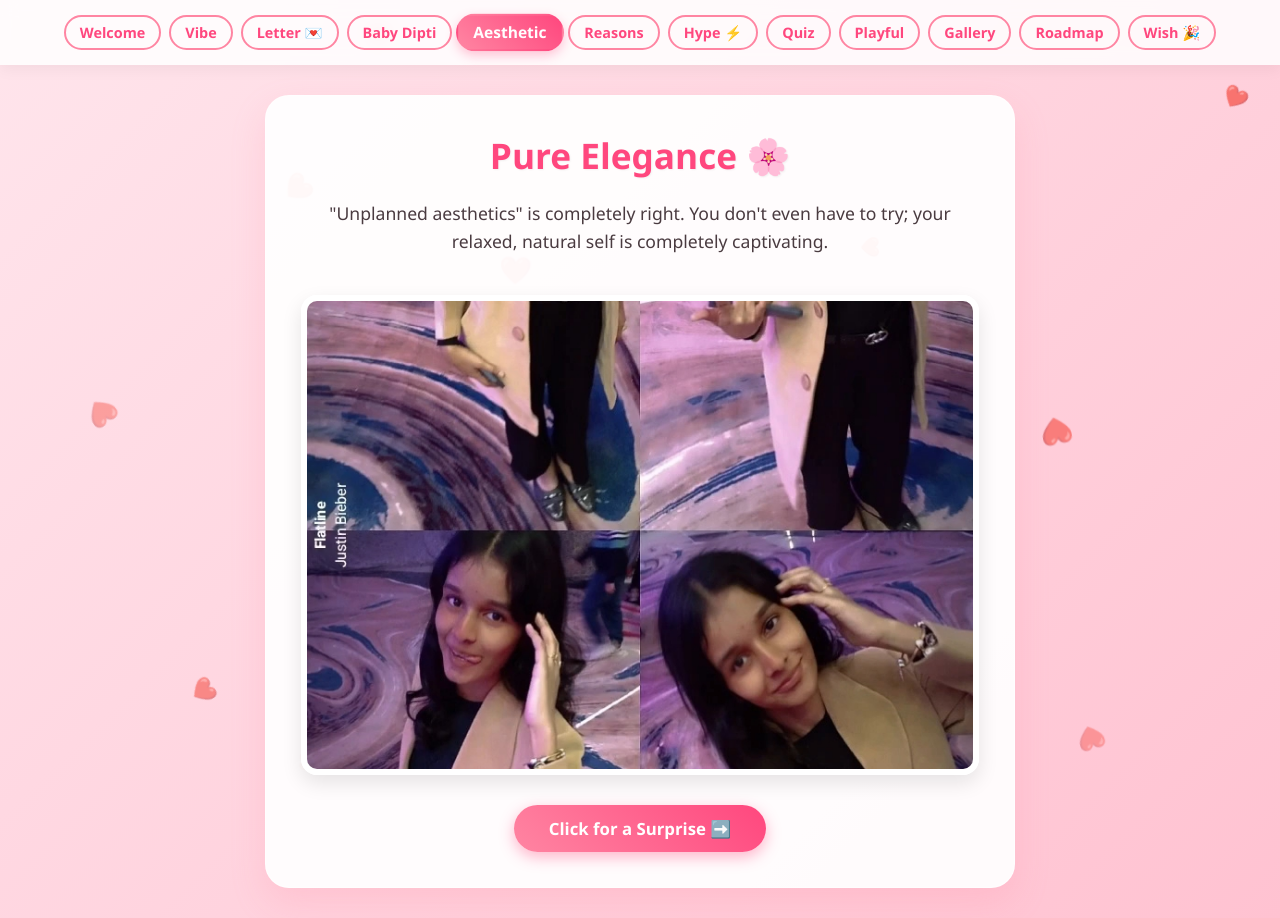
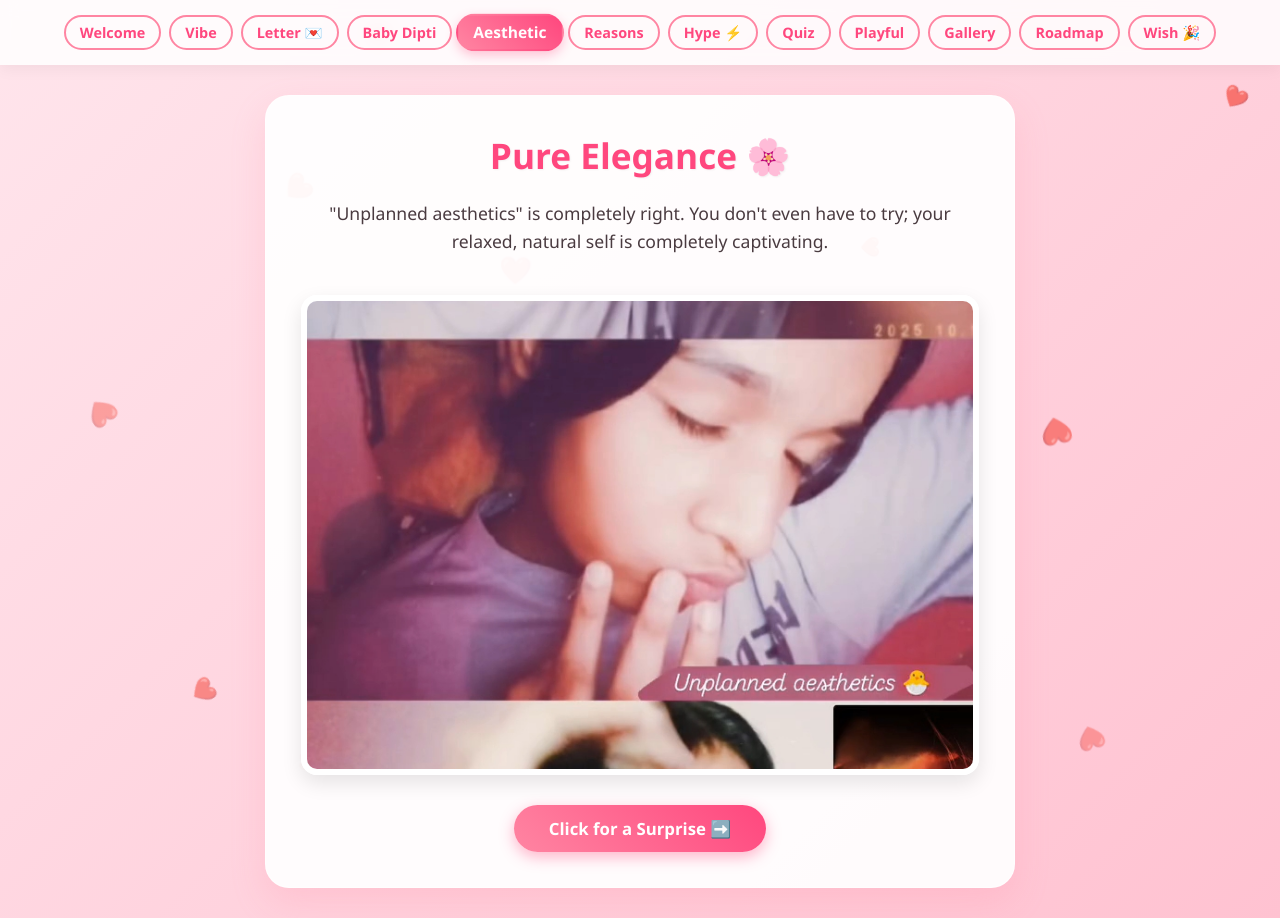
Before and after one commit to adityaa18102009-ai/Happy-birthday-dipti, a plain HTML site: page index.html in a window 1280 px wide. Both pictures are taken after a click on the button "Aesthetic". Drawn offline with Linux system fonts and the light colour scheme.

Commit message:
Update index.html

```diff
--- a/index.html
+++ b/index.html
@@ -290,7 +290,7 @@
         <div id="page5" class="page">
             <h1>Pure Elegance 🌸</h1>
             <p>"Unplanned aesthetics" is completely right. You don't even have to try; your relaxed, natural self is completely captivating.</p>
-            <img src="Screenshot_20260308_214106_Instagram.jpg" alt="Aesthetic Collage" class="image-frame">
+            <img src="Screenshot_20260311_022535_Instagram.jpg" alt="Aesthetic Collage" class="image-frame">
             <br>
             <button class="btn-next" onclick="navigateTo(6)">Click for a Surprise ➡️</button>
         </div>
```
